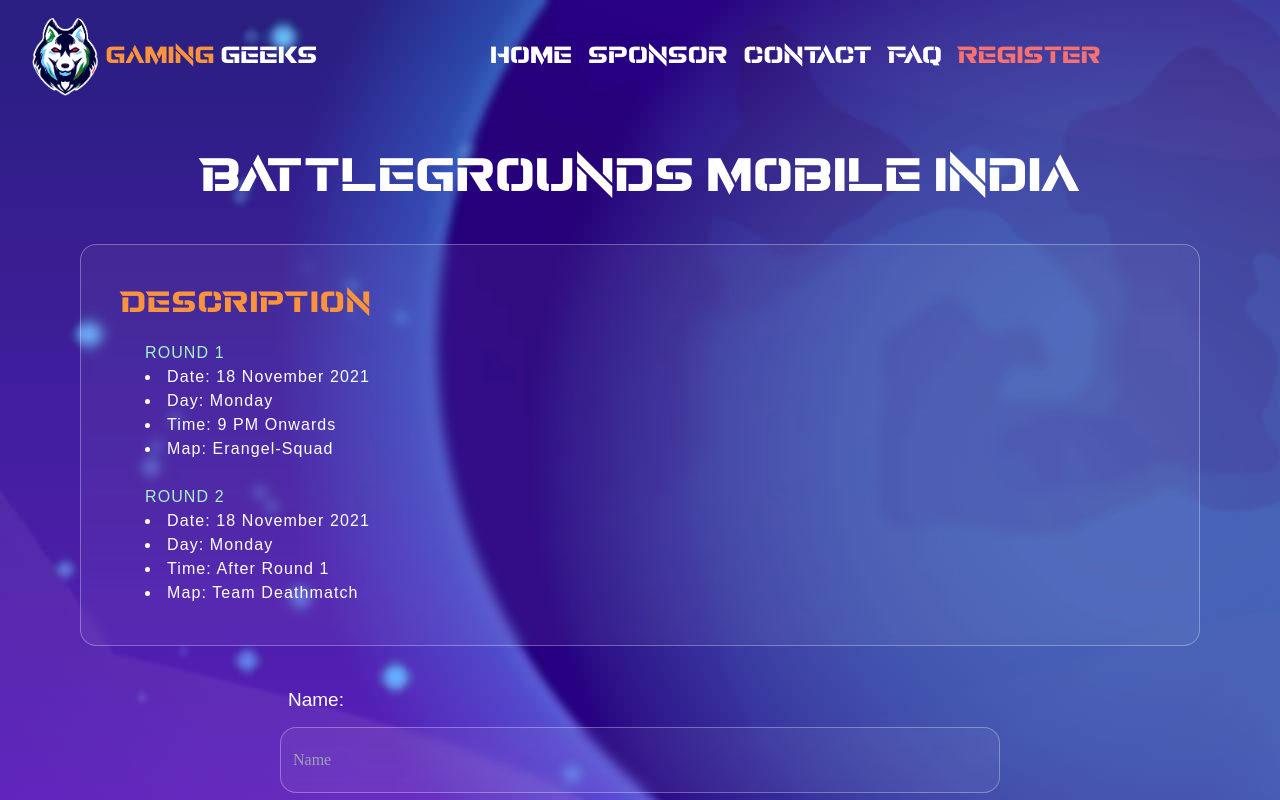
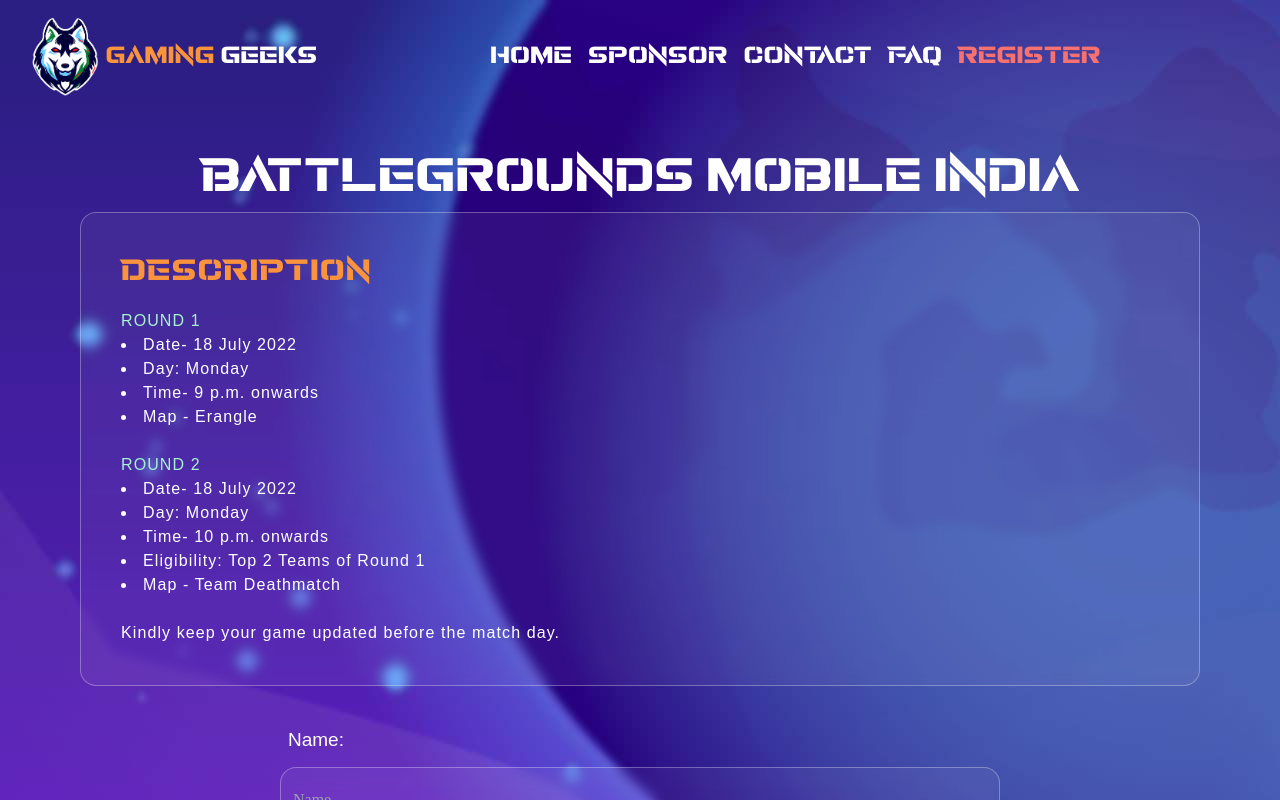
Before and after one commit to ggeeks/event-ggeeks, a Next.js app in the folder ggeeks-events/: page /forms/solo-form/bgmi in a window 1280 px wide. Built offline with nearby package versions, Linux system fonts and the light colour scheme.

Commit message:
desc updated

```diff
--- a/ggeeks-events/pages/forms/solo-form/bgmi.jsx
+++ b/ggeeks-events/pages/forms/solo-form/bgmi.jsx
@@ -43,27 +43,25 @@
         </div>
       </Link> */}
       <div><h1 className='md:text-5xl text-2xl px-5 py-3'>BattleGrounds Mobile India</h1></div>
-      <div className="p-4"></div>
-      <div className="para-1 text-left white-glassmorphism px-10 py-10">
-      <h5 className='text-3xl  text-left revamp pb-5 text-orange-400'>DESCRIPTION</h5>
-        <div className="px-6" >
+      <div className="text-left para-1 white-glassmorphism px-10 py-10">
+        <h1 className='text-3xl  text-left revamp pb-5 text-orange-400'>DESCRIPTION</h1>
+        <div >
           <h6 className=' text-emerald-200'>ROUND 1</h6>
-          <li>Date: 18 November 2021</li>
+          <li>Date- 18 July 2022</li>
           <li>Day: Monday</li>
-          <li>Time: 9 PM Onwards</li>
-          <li>Map: Erangel-Squad</li>
-          <br />
-          <h6 className=' text-emerald-200'>ROUND 2</h6>
-          <li>Date: 18 November 2021</li>
+          <li>Time- 9 p.m. onwards</li>
+          <li>Map - Erangle</li>
+          <br/>
+            <h6 className=' text-emerald-200'>ROUND 2</h6>
+          <li>Date- 18 July 2022</li>
           <li>Day: Monday</li>
-          <li>Time: After Round 1</li>
-          <li>Map: Team Deathmatch</li>
-          {/* <br /> */}
-          {/* <h6><b>INSTRUCTIONS FOR FILLING THIS FORM</b></h6>
-          <p>Everyone has to fill this Form.</p>
-          <p>Team Leader should be Unique for a SQUAD/TRIO/DUO, This will be used for pairing you with your Team.</p> */}
+          <li>Time- 10 p.m. onwards</li>
+          <li>Eligibility: Top 2 Teams of Round 1</li>
+          <li>Map - Team Deathmatch</li>
+            <br/>
+            <p>Kindly keep your game updated before the match day.</p>
+            </div>
         </div>
-      </div>
       <div className='md:px-40 md:py-10 px-10 py-3'>
         <form name="BGMI-Form" action="" method="POST" className='grid grid-cols-1  md:px-10 px-2 justify-center form-font' onSubmit={handleSubmit}>
           <label className="text-[19px] kdam text-left px-2" >Name:</label>
--- a/ggeeks-events/pages/forms/solo-form/codm.jsx
+++ b/ggeeks-events/pages/forms/solo-form/codm.jsx
@@ -49,7 +49,7 @@
             <h6 className=' text-emerald-200'>ROUND 1</h6>
             <li>Date: 16 July 2022</li>
             <li>Day: Saturday</li>
-            <li>Time: TBA</li>
+            <li>Time: 9:00 pm Onwards</li>
             <li>Map: Random</li>
             <li>Type: Multiplayer-Free for All</li>
             <br />
--- a/ggeeks-events/pages/forms/solo-form/skribbl.jsx
+++ b/ggeeks-events/pages/forms/solo-form/skribbl.jsx
@@ -59,11 +59,19 @@
         <h1 className="px-5 py-3 text-2xl md:text-5xl"> Skribbl</h1>
       </div>
       <div className="para-1 text-left white-glassmorphism px-10 py-10">
-        <div><h5 className="text-3xl  text-left revamp pb-5 text-orange-400">DESCRIPTION</h5></div>
-        <ul className="text-left py-5">
-          <li><b>Winning Criteria:</b> Winner of Round 2</li>
-          <li><b>Eligibility Criteria for Round 2:</b>  Top Player of Every Match will go in Round 2</li>
-        </ul>
+        <div>
+          <h5 className="text-3xl  text-left revamp pb-5 text-orange-400">
+            DESCRIPTION
+          </h5>
+          <div className='text-left'>
+            <li>Date: 15 July 2022</li>
+            <li>Day: Friday</li>
+            <li>
+              Platform: <a href="https://skribbl-ggeeks.herokuapp.com/"><u>Skribbl(ggeeks)</u></a>
+            </li>
+            <li>Time: 09 PM Onwards</li>
+          </div>
+        </div>
       </div>
       <div className="px-10 py-3 md:px-40 md:py-10">
         <form
```
